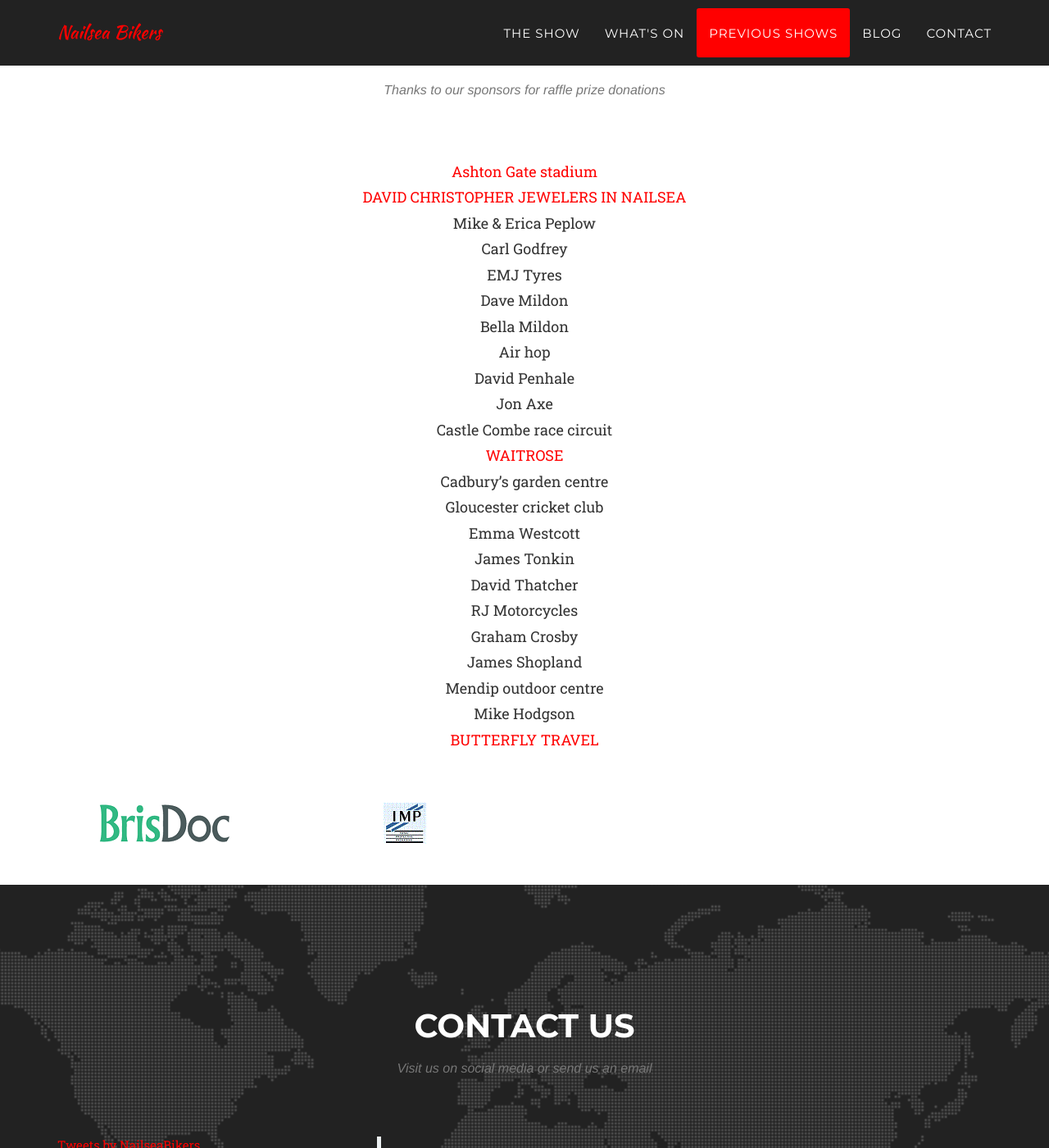
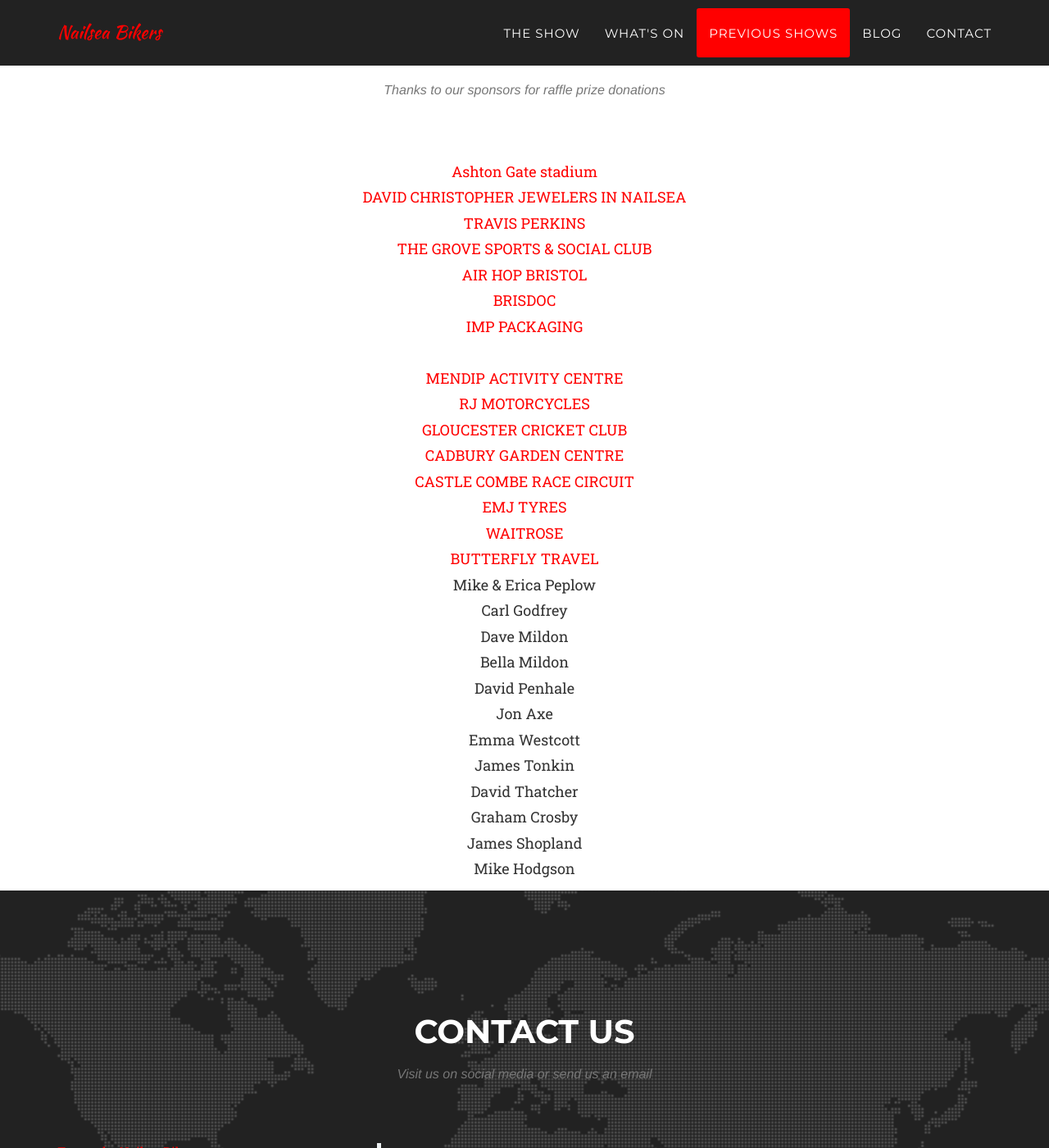
Before and after one commit to nailsea-bikers/nailsea-bikers.github.io, a Jekyll site: the page built from index.html, in a window 1280 px wide and 1400 px high, scrolled down 5281 px. Shown: the whole window at 82% size. Built offline with Jekyll 4.4.1, drawn with Linux system fonts in a browser that asks for light colours; some web fonts are replaced; comment, search, counter and statistics services are not loaded.

Commit message:
Sponsor update

```diff
--- a/_includes/sponsors.html
+++ b/_includes/sponsors.html
@@ -7,45 +7,35 @@
                     <h3 class="section-subheading text-muted">Thanks to our sponsors for raffle prize donations</h3>
                     <p><a href="https://www.ashtongatestadium.co.uk/" target="_blank">Ashton Gate stadium</a>
                         <br/><a href="https://www.davidchristopher.co.uk/stores/nailsea/" target="_blank">DAVID CHRISTOPHER JEWELERS IN NAILSEA</a>
+                        <br/><a href="https://www.travisperkins.co.uk/" target="_blank">TRAVIS PERKINS</a>
+                        <br/><a href="https://www.grovesports.co.uk/" target="_blank">THE GROVE SPORTS & SOCIAL CLUB</a>
+                        <br/><a href="https://www.airhop-bristol.com/" target="_blank">AIR HOP BRISTOL</a>
+                        <br/><a href="https://brisdoc.co.uk/" target="_blank">BRISDOC</a>
+                        <br/><a href="http://www.insit.co.uk/" target="_blank">IMP PACKAGING</a>
+                        <br/><a href="" target="_blank"></a>
+                        <br/><a href="https://www.mendip.co.uk/" target="_blank">MENDIP ACTIVITY CENTRE</a>
+                        <br/><a href="https://www.rjmotorcycles.co.uk/" target="_blank">RJ MOTORCYCLES</a>
+                        <br/><a href="https://www.gloscricket.co.uk/" target="_blank">GLOUCESTER CRICKET CLUB</a>
+                        <br/><a href="https://www.bluediamond.gg/garden-centre/cadbury-garden-centre" target="_blank">CADBURY GARDEN CENTRE</a>
+                        <br/><a href="https://castlecombecircuit.co.uk/" target="_blank">CASTLE COMBE RACE CIRCUIT</a>
+                        <br/><a href="https://www.facebook.com/EMJBIKETYRE" target="_blank">EMJ TYRES</a>
+                        <br/><a href="https://www.waitrose.com/bf_home/bf/515.html" target="_blank">WAITROSE</a>
+                        <br/><a href="https://www.butterflytravel.co.uk/" target="_blank">BUTTERFLY TRAVEL</a>
                         <br/>Mike & Erica Peplow
                         <br/>Carl Godfrey
-                        <br/>EMJ Tyres
                         <br/>Dave Mildon
                         <br/>Bella Mildon
-                        <br/>Air hop
                         <br/>David Penhale
                         <br/>Jon Axe
-                        <br/>Castle Combe race circuit
-                        <br/><a href="https://www.waitrose.com/bf_home/bf/515.html" target="_blank">WAITROSE</a>
-                        <br/>Cadbury’s garden centre
-                        <br/>Gloucester cricket club
                         <br/>Emma Westcott
                         <br/>James Tonkin
                         <br/>David Thatcher
-                        <br/>RJ Motorcycles
                         <br/>Graham Crosby
                         <br/>James Shopland
-                        <br/>Mendip outdoor centre
                         <br/>Mike Hodgson
-                        <br/><a href="https://www.butterflytravel.co.uk/" target="_blank">BUTTERFLY TRAVEL</a>
                         <br/>
                     </p>
                 </div>
             </div>
-            <div class="row">
-                <div class="col-md-3 col-sm-6">
-                    <a href="https://brisdoc.co.uk/" target="_blank">
-                        <img src="img/logos/brisdoc.png" class="img-responsive img-centered" alt="BrisDoc">
-                    </a>
-                </div>
-                <div class="col-md-3 col-sm-6">
-                    <a href="http://www.insit.co.uk/" target="_blank">
-                        <img src="img/logos/imp.gif" class="img-responsive img-centered" alt="IMP Packaging">
-                    </a>
-                </div>
-            </div>
-            <div class="row">
-
-            </div>
         </div>
     </aside>
```
